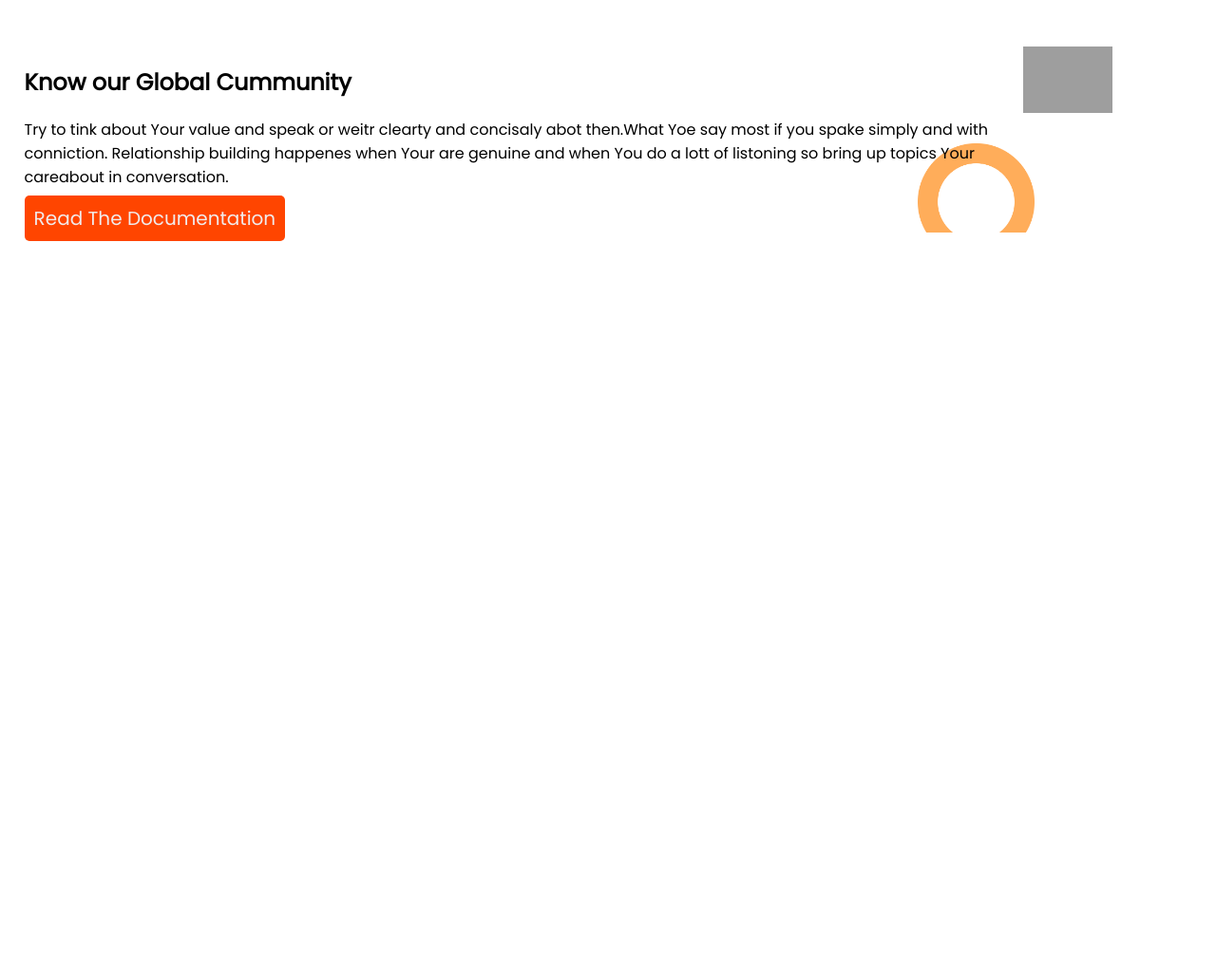
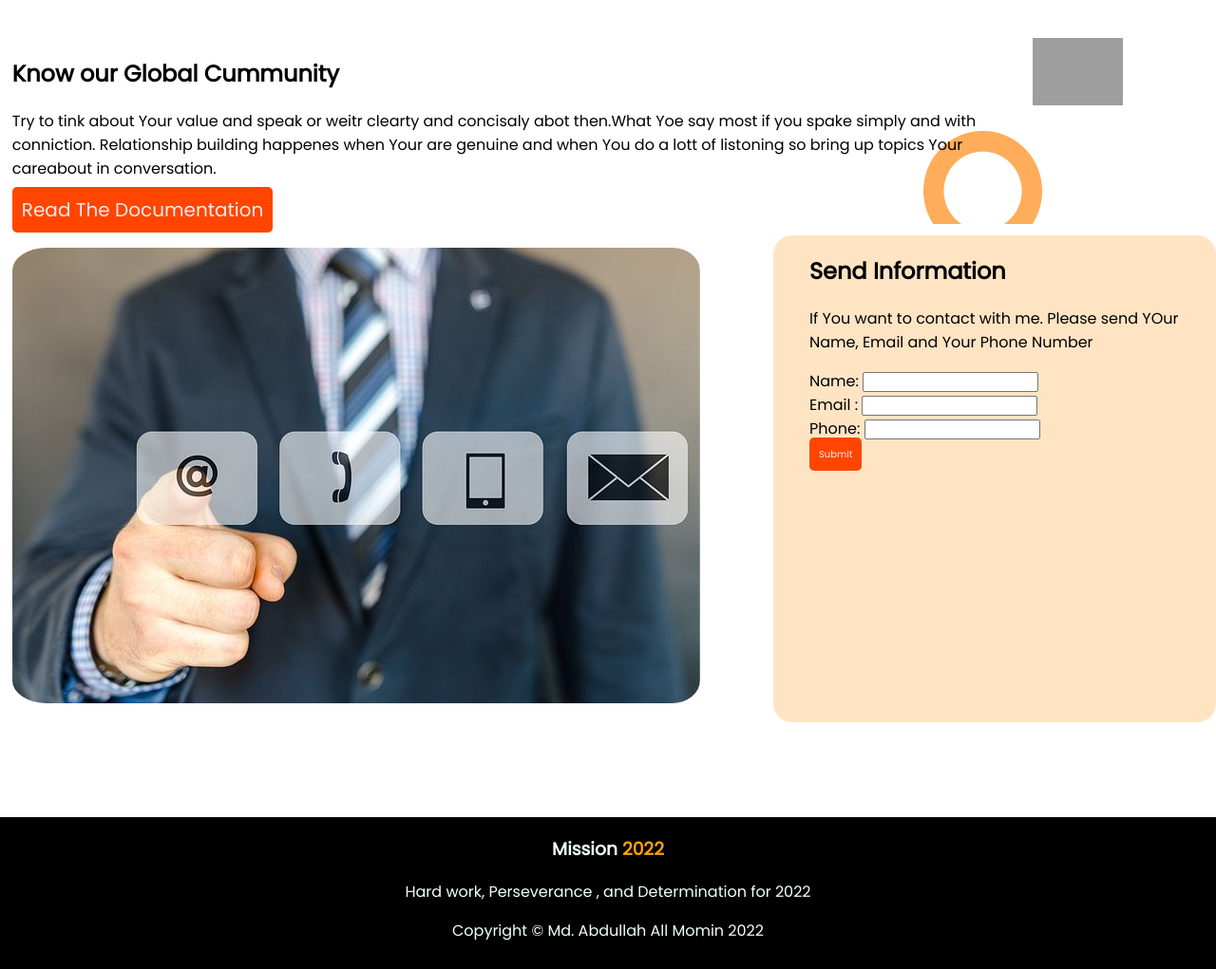
Before and after one commit to abdullahallmomin/mission-2022, a plain HTML site: page index.html in a window 1280 px wide. Shown: the part 1293-2314 px from the top of the page at 95% size. Before the commit the page ends 1593 px from the top, so only its background shows below. Drawn offline with Linux system fonts and the light colour scheme; grey boxes are pictures that could not be loaded.

Commit message:
completed

```diff
--- a/index.html
+++ b/index.html
@@ -103,14 +103,31 @@
 
 </section>
 
-<section>
-    <div>
-        <img src="images/shapes/" alt="">
+<section class=" one flaxable-section">
+    <div class="end2">
+        <img class="end1" src="images/shapes/contact-us-2993000__480.jpg" alt="">
+    </div>
+    <div class="end">
+        <h2>Send Information</h2>
+        <p>If You want to contact with me. Please send YOur Name, Email and Your Phone Number</p>
+        <form>
+            Name: <input type="text"> <br>
+            Email : <input type="text"><br>
+            Phone: <input type="text"><br>
+            <a class="sub" href="">Submit</a>
+
+
+
+        </form>
     </div>
 
 </section>
 
-
+<footer>
+    <h3>Mission <span class="h1-color">2022</span></h3>
+    <p>Hard work, Perseverance , and Determination for 2022</p>
+    Copyright © Md. Abdullah All Momin 2022
+</footer>
 
 
 
--- a/style.css
+++ b/style.css
@@ -17,7 +17,7 @@
 }
 body{
     font-family: 'Poppins', sans-serif;
-    margin: 2%;
+    margin: 0%;
 }
 .head{
     width: 50%;
@@ -98,6 +98,7 @@ body{
     background-position-x: 85%;
     background-position-y: 140%;
     background-size: 10%;
+    margin: 1%;
 }
 
 .bac-1{
@@ -108,4 +109,47 @@ body{
     background-position-x: 4%;
     background-size: 12%;
 }
+
+.end{
+    width: 50%;
+    padding-left: 3%;
+    background-color: bisque;
+    border-radius: 20px;
 }
+.end1{
+    padding-right: 1%;
+    border-radius: 5%;
+}
+
+.end2{
+    padding-right: 5%;
+    margin: 1%;
+}
+
+.sub{
+    text-decoration: none;
+    color: rgb(241, 235, 235);
+    font-size: 10px;
+    background-color: orangered;
+    border-radius: 5px;
+    padding: 10px 10px 10px;
+
+
+}
+
+footer{
+    color: azure;
+    text-align: center;
+    background-color: black;
+    position: absolute;
+    width: 100%;
+    height:20%;
+    margin: 0px;
+    padding: 0px;
+    padding-left: 0px;
+
+
+
+
+
+}
```
Also changed, not shown: images/shapes/contact-us-2993000__480.jpg (added), images/shapes/contuct.jpg (added).
